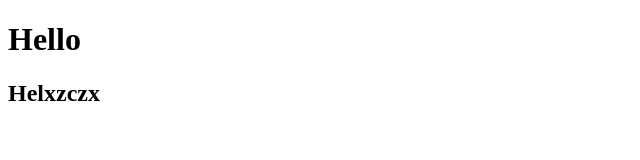
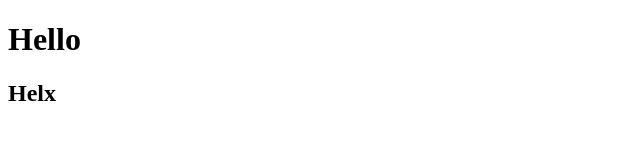
Before and after one commit to augustus2389/test, a plain HTML site: page index.html in a window 1280 px wide. Shown: the full height of the page, 0-640 px from the left. Drawn offline with Linux system fonts and the light colour scheme.

Commit message:
Update index.html

```diff
--- a/index.html
+++ b/index.html
@@ -8,6 +8,6 @@
   </head>
   <body>
     <h1>Hello</h1>
-    <h2>Helxzczx</h2>
+    <h2>Helx</h2>
   </body>
 </html>
```
